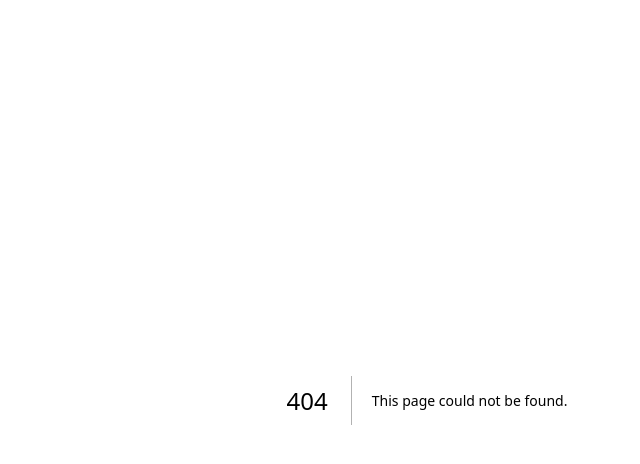
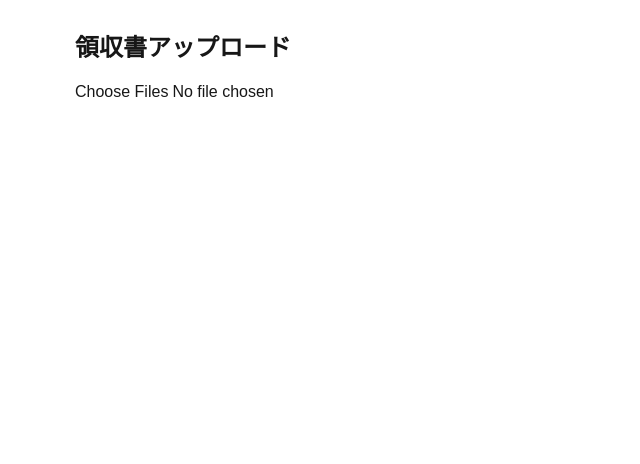
Before and after one commit to twist-eight/receipt-app, a Next.js app: page /upload in a window 1280 px wide. Before the commit this address had no page. Shown: the top 464 px of the page, without its empty margins (213-853 px from the left). Built offline with nearby package versions, Linux system fonts and the light colour scheme.

Commit message:
uploadページを作成して表示確認完了

```diff
--- /dev/null
+++ b/src/pages/upload.tsx
@@ -0,0 +1,32 @@
+// src/pages/upload.tsx
+
+import { useState } from "react";
+
+export default function UploadPage() {
+  const [files, setFiles] = useState<File[]>([]);
+
+  const handleFileChange = (e: React.ChangeEvent<HTMLInputElement>) => {
+    if (!e.target.files) return;
+    setFiles(Array.from(e.target.files));
+  };
+
+  return (
+    <div className="p-8 max-w-3xl mx-auto">
+      <h1 className="text-2xl font-bold mb-4">領収書アップロード</h1>
+      <input
+        type="file"
+        multiple
+        accept=".jpg,.jpeg,.png,.pdf"
+        onChange={handleFileChange}
+        className="mb-4"
+      />
+      <ul className="space-y-2">
+        {files.map((file, i) => (
+          <li key={i} className="p-2 bg-gray-100 rounded shadow">
+            {file.name}
+          </li>
+        ))}
+      </ul>
+    </div>
+  );
+}
```
